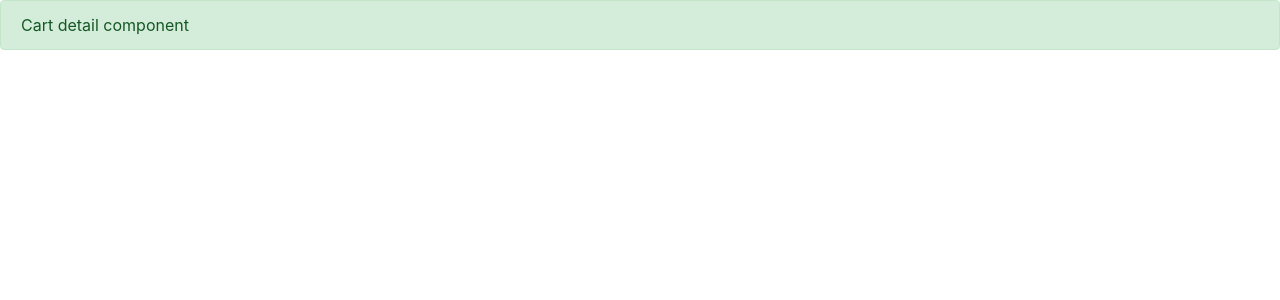
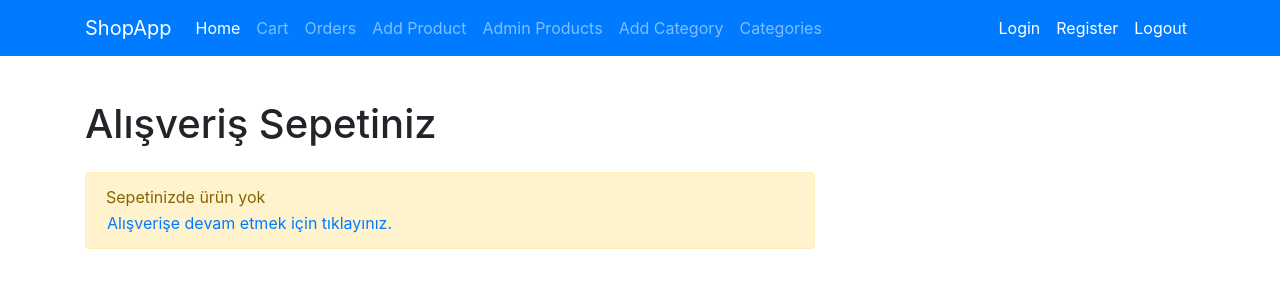
Before and after one commit to mehmetozgur-aslan/AngularShopApp, an Angular app in the folder ShopApp/: page /cart in a window 1280 px wide. Shown: the top 300 px of the page. Built offline with nearby package versions, Linux system fonts and the light colour scheme.

Commit message:
sepet geliştirmeleri

```diff
--- a/ShopApp/src/app/shop/shop/cart-detail/cart-detail.component.html
+++ b/ShopApp/src/app/shop/shop/cart-detail/cart-detail.component.html
@@ -1,3 +1,79 @@
-<div class="alert alert-success">
-  Cart detail component
+<navbar></navbar>
+
+<div class="container pt-100 mb-5">
+
+  <h1 class="mb-2">Alışveriş Sepetiniz</h1>
+  <div class="row">
+    <div class="col-8">
+
+      <ng-container *ngIf="cart.itemCount>0">
+        <table class="table table-hover">
+          <thead>
+            <tr>
+              <th></th>
+              <th>Ürün</th>
+              <th>Fiyat</th>
+              <th>Miktar</th>
+              <th>Toplam</th>
+              <th></th>
+            </tr>
+          </thead>
+          <tbody>
+            <tr *ngFor="let item of cart.items">
+              <td>
+                <img src="assets/img/{{item.product.imageUrl}}" width="80">
+              </td>
+              <td>{{ item.product.name }}</td>
+              <td>{{ item.product.price }} TL</td>
+              <td>
+                <input type="text" style="width:50px;" class="form-control" [value]="item.quantity" (change)="cart.updateQuantity(item.product,$event.target.value)">
+              </td>
+              <td>{{ item.quantity * item.product.price }} TL</td>
+              <td>
+                <button class="btn btn-danger btn-sm" (click)="cart.removeItem(item.product.id)">
+                  <i class="fa fa-times fa-fw"></i>
+                </button>
+              </td>
+            </tr>
+          </tbody>
+        </table>
+      </ng-container>
+
+
+      <ng-container *ngIf="cart.itemCount==0">
+        <div class="alert alert-warning mt-3">
+          Sepetinizde ürün yok <br>
+          <button routerLink="/shop" class="btn btn-link p-0">
+            Alışverişe devam etmek için tıklayınız.
+          </button>
+        </div>
+      </ng-container>
+
+    </div>
+    <div class="col-4">
+      <ng-container *ngIf="cart.itemCount>0">
+        <div class="text-left">
+          <h4>Alışveriş Özeti</h4>
+        </div>
+        <table class="table">
+          <tbody>
+            <tr>
+              <th>Toplam</th>
+              <td>{{cart.total}} TL</td>
+            </tr>
+          </tbody>
+        </table>
+
+        <div>
+          <button routerLink="/shop" class="btn btn-primary btn-sm">
+            Alışverişe Devam Et
+          </button>
+          <button routerLink="/checkout" class="btn btn-primary btn-sm ml-2">
+              Alışverişi Tamamla
+            </button>
+        </div>
+      </ng-container>
+    </div>
+  </div>
+
 </div>
--- a/ShopApp/src/app/shop/shop/cart-detail/cart-detail.component.ts
+++ b/ShopApp/src/app/shop/shop/cart-detail/cart-detail.component.ts
@@ -1,15 +1,13 @@
 import { Component, OnInit } from '@angular/core';
+import { Cart } from 'src/app/model/cart.model';
 
 @Component({
   selector: 'cart-detail',
   templateUrl: './cart-detail.component.html',
-  styleUrls: ['./cart-detail.component.css']
+  styleUrls: ['./cart-detail.component.css'],
 })
 export class CartDetailComponent implements OnInit {
+  constructor(public cart: Cart) {}
 
-  constructor() { }
-
-  ngOnInit(): void {
-  }
-
+  ngOnInit(): void {}
 }
--- a/ShopApp/src/app/shop/shop/navbar/navbar.component.html
+++ b/ShopApp/src/app/shop/shop/navbar/navbar.component.html
@@ -3,28 +3,26 @@
     <a href="" class="navbar-brand">ShopApp</a>
     <ul class="navbar-nav mr-auto">
       <li class="navbar-nav">
-        <a href="" class="nav-link active">Home</a>
+        <a routerLink="/shop" class="nav-link active">Home</a>
+      </li>
+
+      <li class="navbar-nav">
+        <a routerLink="/cart" class="nav-link">Cart</a>
       </li>
       <li class="navbar-nav">
-        <a href="" class="nav-link">Products</a>
+        <a routerLink="/orders" class="nav-link">Orders</a>
       </li>
       <li class="navbar-nav">
-        <a href="" class="nav-link">Cart</a>
+        <a routerLink="/shop" class="nav-link">Add Product</a>
       </li>
       <li class="navbar-nav">
-        <a href="" class="nav-link">Orders</a>
+        <a routerLink="/shop" class="nav-link">Admin Products</a>
       </li>
       <li class="navbar-nav">
-        <a href="" class="nav-link">Add Product</a>
+        <a routerLink="/shop" class="nav-link">Add Category</a>
       </li>
       <li class="navbar-nav">
-        <a href="" class="nav-link">Admin Products</a>
-      </li>
-      <li class="navbar-nav">
-        <a href="" class="nav-link">Add Category</a>
-      </li>
-      <li class="navbar-nav">
-        <a href="" class="nav-link">Categories</a>
+        <a routerLink="/shop" class="nav-link">Categories</a>
       </li>
     </ul>
     <ul class="navbar-nav ml-auto">
--- a/ShopApp/src/app/shop/shop/shop.component.html
+++ b/ShopApp/src/app/shop/shop/shop.component.html
@@ -7,16 +7,15 @@
           <cart-summary></cart-summary>
 
             <div class="list-group">
-                <a href="#" (click)="changeCategory()" class="list-group-item list-group-item-action">
+                <button (click)="changeCategory()" class="list-group-item list-group-item-action">
                     Tüm Kategoriler
-                </a>
-                <a *ngFor="let c of categories"
+                </button>
+                <button *ngFor="let c of categories"
                     (click)="changeCategory(c)"
-                    href="#"
                     class="list-group-item list-group-item-action"
                     [class.active]="c==selectedCategory">
                     {{ c.name }}
-                </a>
+                </button>
             </div>
         </div>
         <div class="col-9">
--- a/ShopApp/src/app/shop/shop/shop.component.ts
+++ b/ShopApp/src/app/shop/shop/shop.component.ts
@@ -4,23 +4,18 @@ import { CategoryRepository } from 'src/app/model/category.repository';
 import { Product } from 'src/app/model/product.model';
 import { Category } from 'src/app/model/category.model';
 import { Cart } from 'src/app/model/cart.model';
+import { Router } from '@angular/router';
 
 @Component({
   selector: 'shop',
-  templateUrl: './shop.component.html',
-  styles: [
-    `
-      .pt-100 {
-        padding-top: 100px;
-      }
-    `,
-  ],
+  templateUrl: './shop.component.html'
 })
 export class ShopComponent implements OnInit {
   constructor(
     private productRepository: ProductRepository,
     private categoryRepository: CategoryRepository,
-    private cart: Cart
+    private cart: Cart,
+    private router: Router
   ) {}
 
   ngOnInit(): void {}
@@ -62,5 +57,6 @@ export class ShopComponent implements OnInit {
 
   addProductToCart(product: Product) {
     this.cart.addItem(product);
+    this.router.navigateByUrl('/cart');
   }
 }
--- a/ShopApp/src/app/shop/shop/shop.module.ts
+++ b/ShopApp/src/app/shop/shop/shop.module.ts
@@ -7,10 +7,11 @@ import { NavbarComponent } from './navbar/navbar.component';
 import { CartSummaryComponent } from './cart-summary/cart-summary.component';
 import { CartDetailComponent } from './cart-detail/cart-detail.component';
 import { CheckoutComponent } from './checkout/checkout.component';
+import { RouterModule } from '@angular/router';
 
 
 @NgModule({
-  imports:[ModelModule,BrowserModule,FormsModule],//Model klasörü içindeki herşeye erişim
+  imports:[ModelModule,BrowserModule,FormsModule,RouterModule],//Model klasörü içindeki herşeye erişim
   providers:[],
   declarations: [ShopComponent, NavbarComponent, CartSummaryComponent, CartDetailComponent, CheckoutComponent],
   exports:[ShopComponent, CartDetailComponent, CheckoutComponent] // ShopComponent dışarı açılır.Component ve direktifler için geçerli,
--- a/ShopApp/src/styles.css
+++ b/ShopApp/src/styles.css
@@ -1,2 +1,5 @@
+@import "../node_modules/bootstrap/dist/css/bootstrap.min.css";
 
-@import "../node_modules/bootstrap/dist/css/bootstrap.min.css";
+.pt-100 {
+  padding-top: 100px;
+}
```
